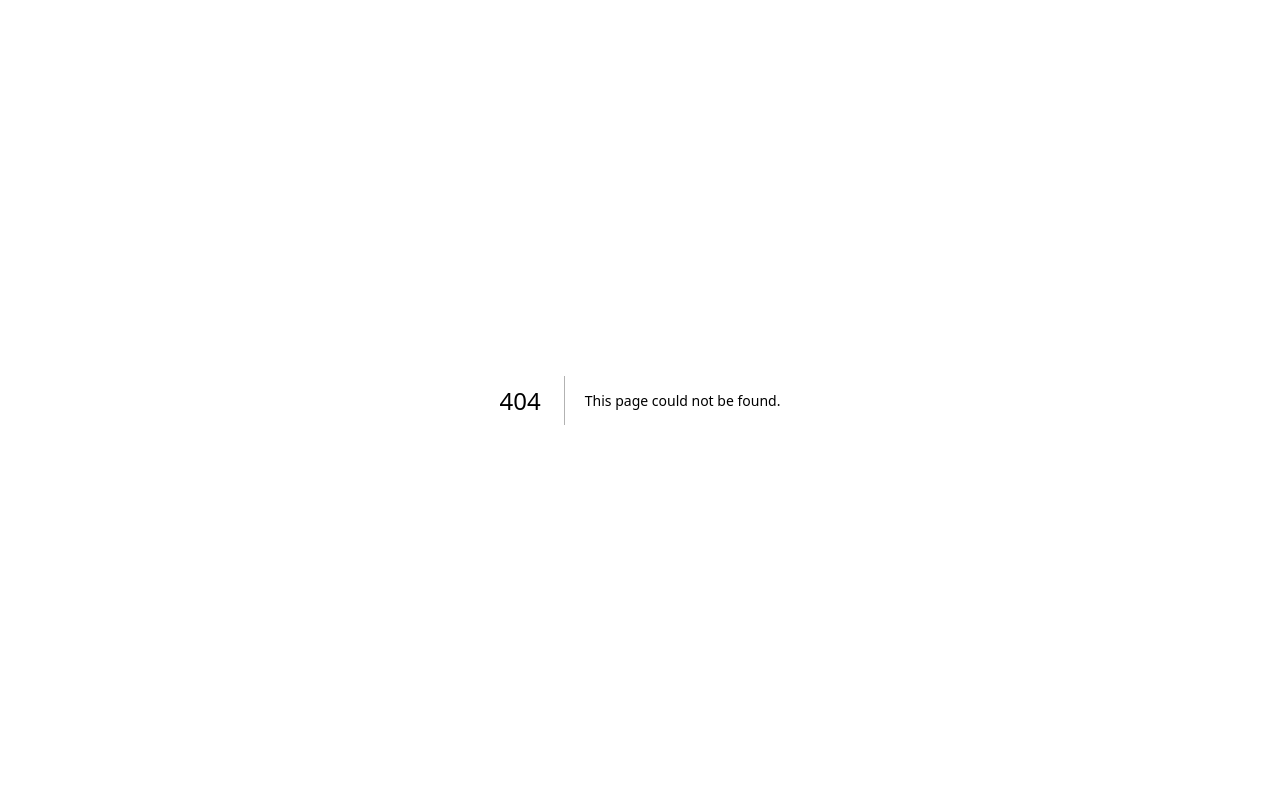
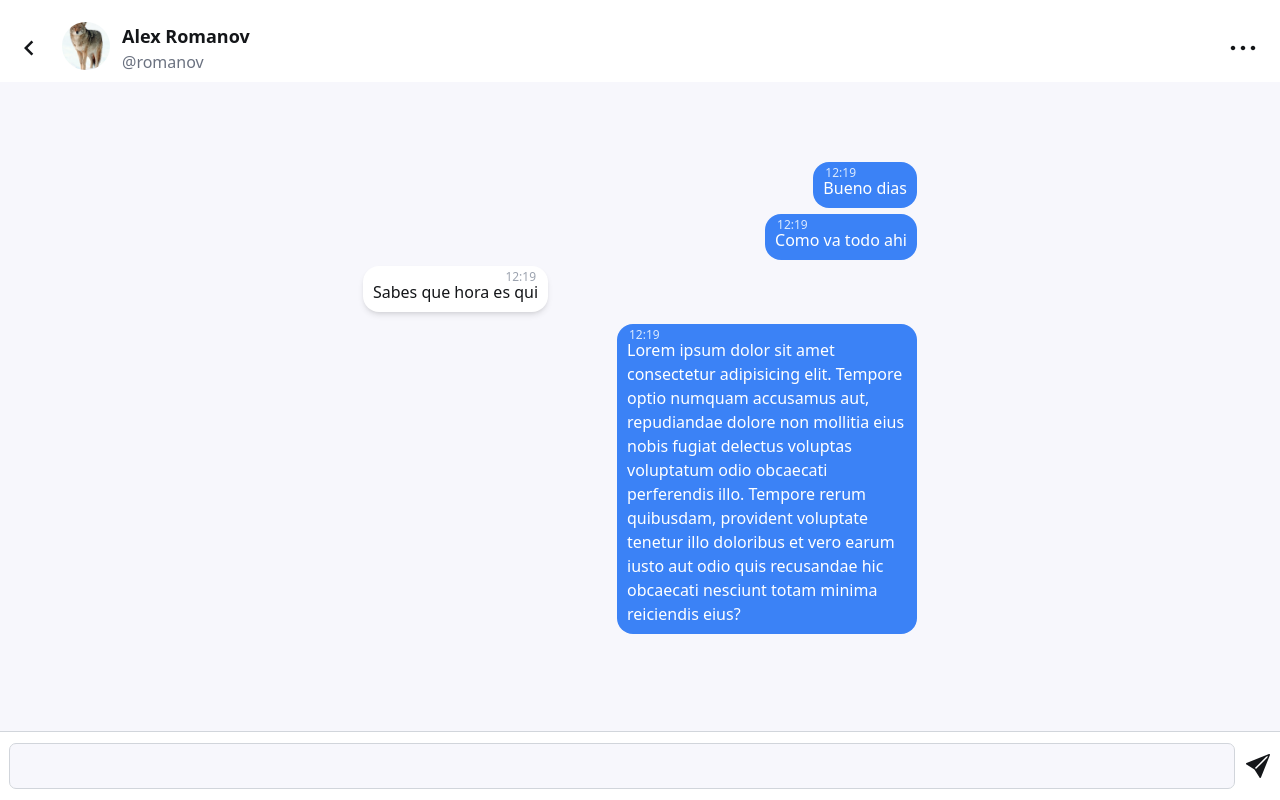
Before and after one commit to magmafellow/rocoose, a Next.js app: page /messages/concrete in a window 1280 px wide. Before the commit this address had no page. Built offline with nearby package versions, Linux system fonts and the light colour scheme.

Commit message:
messages and messages specific pages added

```diff
--- /dev/null
+++ b/app/messages/concrete/page.tsx
@@ -0,0 +1,15 @@
+import Chat from "@/app/ui/messages/concrete/chat";
+import SendLine from "@/app/ui/messages/concrete/send-line";
+import Topline from "@/app/ui/messages/concrete/topline";
+
+export default function Page() {
+  return (
+    <div className="min-h-dvh text-wbase">
+      <div className='pt-4 min-h-screen flex flex-col'>
+        <Topline />
+        <Chat />
+        <SendLine />
+      </div>
+    </div>
+  )
+}
--- /dev/null
+++ b/app/messages/page.tsx
@@ -0,0 +1,21 @@
+import Chats from "../ui/messages/chats";
+import Search from "../ui/messages/search";
+import Topline from "../ui/messages/topline";
+import Navigator from "../ui/navigator";
+
+export default function Page() {
+  return (
+    <div className="min-h-screen text-wbase pb-24">
+      <div>
+        <div className="pt-5 px-4">
+          <Topline />
+          <Search />
+          <Chats />
+
+        </div>
+      </div>
+
+      <Navigator />
+    </div>
+  )
+}
--- /dev/null
+++ b/app/ui/messages/chat-spec.tsx
@@ -0,0 +1,28 @@
+export default function ChatSpec({ data, n }: { data: any; n: number }) {
+  return (
+    <div className="flex justify-between border-b border-gray-300 px-1 py-1.5 pb-2 hover:bg-stone-100 cursor-pointer transition">
+      <div className="mr-3">
+        <div className="w-12 h-12 overflow-hidden rounded-full">
+          <img
+            className="w-full h-full object-center object-cover"
+            src={data[n].avatar}
+            alt="avatar"
+          />
+        </div>
+      </div>
+      <div className="flex-grow">
+        <h4 className="text-lg font-bold">{data[n].name}</h4>
+        <p className="text-gray-500">Poema ifi toliata godura</p>
+      </div>
+      <div className="pt-1 flex items-center flex-col gap-2">
+        <div>12:20</div>
+
+        {data[n].name === 'Alex Romanov' ? null : (
+          <div className="bg-orange-500 rounded-full text-white flex justify-center items-center w-5 h-5">
+            1
+          </div>
+        )}
+      </div>
+    </div>
+  )
+}
--- /dev/null
+++ b/app/ui/messages/chats.tsx
@@ -0,0 +1,31 @@
+import ChatSpec from "./chat-spec";
+
+export default function Chats() {
+  const data = {
+    1: {
+      avatar: '/avatar.jpg',
+      name: 'Paloma Rincon',
+      at: '@princon'
+    },
+    2: {
+      avatar: '/lion.jpg',
+      name: 'Andrew Strong',
+      at: '@armson'
+    },
+    3: {
+      avatar: '/coyote.jpg',
+      name: 'Alex Romanov',
+      at: '@romanov'
+    }
+  }
+
+  return (
+
+    <div className="">
+      {/* chat spec */}
+      <ChatSpec data={data} n={1} />
+      <ChatSpec data={data} n={2} />
+      <ChatSpec data={data} n={3} />
+    </div>
+  )
+}
--- /dev/null
+++ b/app/ui/messages/concrete/chat.tsx
@@ -0,0 +1,50 @@
+export default function Chat() {
+  return (
+    <div className="flex-grow bg-[#F7F7FC] pt-20">
+      <div>
+        <div className="flex justify-end max-w-[586px] mx-auto mb-1.5 px-4">
+          <div className="relative bg-blue-500 max-w-[300px] pb-2 pt-3.5 px-2.5 rounded-2xl text-white">
+            <span className="absolute left-3 top-0.5 text-[12px] text-blue-100">
+              12:19
+            </span>
+            <p>Bueno dias</p>
+          </div>
+        </div>
+        <div className="flex justify-end max-w-[586px] mx-auto mb-1.5 px-4">
+          <div className="relative bg-blue-500 max-w-[300px] pb-2 pt-3.5 px-2.5 rounded-2xl text-white">
+            <span className="absolute left-3 top-0.5 text-[12px] text-blue-100">
+              12:19
+            </span>
+            <p>Como va todo ahi</p>
+          </div>
+        </div>
+
+        <div className="flex justify-start max-w-[586px] mx-auto mb-3 px-4">
+          <div className="relative max-w-[300px] bg-white shadow-md pb-2 pt-3.5 px-2.5 rounded-2xl text-wbase font-medium">
+            <span className="absolute right-3 top-0.5 text-[12px] text-gray-400">
+              12:19
+            </span>
+            <p>Sabes que hora es qui</p>
+          </div>
+        </div>
+
+        <div className="flex justify-end max-w-[586px] mx-auto mb-1.5 px-4">
+          <div className="relative bg-blue-500 max-w-[300px] pb-2 pt-3.5 px-2.5 rounded-2xl text-white">
+            <span className="absolute left-3 top-0.5 text-[12px] text-blue-100">
+              12:19
+            </span>
+
+            <p>
+              Lorem ipsum dolor sit amet consectetur adipisicing elit. Tempore
+              optio numquam accusamus aut, repudiandae dolore non mollitia eius
+              nobis fugiat delectus voluptas voluptatum odio obcaecati
+              perferendis illo. Tempore rerum quibusdam, provident voluptate
+              tenetur illo doloribus et vero earum iusto aut odio quis
+              recusandae hic obcaecati nesciunt totam minima reiciendis eius?
+            </p>
+          </div>
+        </div>
+      </div>
+    </div>
+  )
+}
--- /dev/null
+++ b/app/ui/messages/concrete/send-line-form.tsx
@@ -0,0 +1,16 @@
+import { BsFillSendFill } from "react-icons/bs";
+
+
+export default function SendLineForm() {
+  return (
+    <form action="" className="flex items-center gap-3">
+      <input
+        type="text"
+        className="flex-grow py-2.5 outline outline-1 outline-gray-300 border-gray-300 focus:outline-2 focus:outline-sky-200 focus:border-none px-2 rounded-md bg-[#F7F7FC]"
+      />
+      <button className="shrink-0">
+        <BsFillSendFill className="text-2xl" />
+      </button>
+    </form>
+  )
+}
--- /dev/null
+++ b/app/ui/messages/concrete/send-line.tsx
@@ -0,0 +1,9 @@
+import SendLineForm from "./send-line-form";
+
+export default function SendLine() {
+  return (
+    <div className="py-3 px-2.5 border-t border-gray-300">
+      <SendLineForm />
+    </div>
+  )
+}
--- /dev/null
+++ b/app/ui/messages/concrete/topline.tsx
@@ -0,0 +1,32 @@
+import { RxDotsHorizontal } from 'react-icons/rx'
+import { MdKeyboardArrowLeft } from 'react-icons/md'
+
+export default function Topline() {
+  return (
+    <div className="flex justify-between px-2 py-1.5 pb-2 cursor-pointer transition">
+      <div className="flex justify-center items-center mr-3">
+        <div className="rounded-full hover:bg-gray-200 p-1.5">
+          <MdKeyboardArrowLeft className="text-3xl" />
+        </div>
+      </div>
+      <div className="mr-3">
+        <div className="w-12 h-12 overflow-hidden rounded-full">
+          <img
+            className="w-full h-full object-center object-cover"
+            src="/coyote.jpg"
+            alt="avatar"
+          />
+        </div>
+      </div>
+      <div className="flex-grow">
+        <h4 className="text-lg font-bold">Alex Romanov</h4>
+        <p className="text-gray-500">@romanov</p>
+      </div>
+      <div className="flex items-center justify-center mr-2">
+        <div className="rounded-full hover:bg-gray-200 p-1.5">
+          <RxDotsHorizontal className="text-3xl" />
+        </div>
+      </div>
+    </div>
+  )
+}
--- /dev/null
+++ b/app/ui/messages/search.tsx
@@ -0,0 +1,14 @@
+import { SlMagnifier } from "react-icons/sl";
+
+export default function Search() {
+  return (
+    <div className="relative mb-5">
+      <input
+        className="bg-[#F7F7FC] border border-gray-300 w-full block py-2.5 pl-9 pr-2 rounded placeholder:text-wsecond"
+        type="text"
+        placeholder="Search"
+      />
+      <SlMagnifier className="text-xl absolute left-2 top-3" />
+    </div>
+  )
+}
--- /dev/null
+++ b/app/ui/messages/topline.tsx
@@ -0,0 +1,12 @@
+import { MdKeyboardArrowLeft } from 'react-icons/md'
+import { AiFillEdit } from 'react-icons/ai'
+
+export default function Topline() {
+  return (
+    <div className="flex justify-between items-center mb-3">
+      <MdKeyboardArrowLeft className="text-4xl cursor-pointer" />
+      <h3 className="text-lg font-bold">Chats</h3>
+      <AiFillEdit className="text-3xl" />
+    </div>
+  )
+}
--- a/app/ui/navigator.tsx
+++ b/app/ui/navigator.tsx
@@ -6,14 +6,16 @@ import { GoBell } from 'react-icons/go'
 
 export default function Navigator() {
   return (
-    <div className="fixed flex text-wsecond justify-center items-center gap-8 text-xl pb-3 pt-1 bottom-0 left-0 w-full h-16 rounded-t-2xl bg-[#1F1F2F]">
-      <RiHomeLine className="cursor-pointer hover:text-wbgbase transition" />
-      <IoSearchOutline className="cursor-pointer hover:text-wbgbase transition" />
-      <div className="bg-orange-500 hover:scale-110 cursor-pointer py-2 px-4 rounded-2xl flex justify-center items-center transition">
-        <FaPlus className="text-white text-xl" />
+    <div className="flex justify-center fixed bottom-0 left-0 w-full ">
+      <div className=" flex text-wsecond justify-center items-center gap-10 text-2xl pb-3 pt-1 w-full max-w-[415px] h-16 rounded-t-2xl bg-[#1F1F2F]">
+        <RiHomeLine className="cursor-pointer hover:text-wbgbase transition" />
+        <IoSearchOutline className="cursor-pointer hover:text-wbgbase transition" />
+        <div className="bg-blue-500 hover:scale-110 cursor-pointer py-2 px-4 rounded-2xl flex justify-center items-center transition">
+          <FaPlus className="text-white text-xl" />
+        </div>
+        <PiMonitorPlayFill className="cursor-pointer hover:text-wbgbase transition" />
+        <GoBell className="cursor-pointer hover:text-wbgbase transition" />
       </div>
-      <PiMonitorPlayFill className="cursor-pointer hover:text-wbgbase transition" />
-      <GoBell className="cursor-pointer hover:text-wbgbase transition" />
     </div>
   )
 }
```
Also changed, not shown: app/ui/profile/edit-container.tsx (+7 -9 lines).
